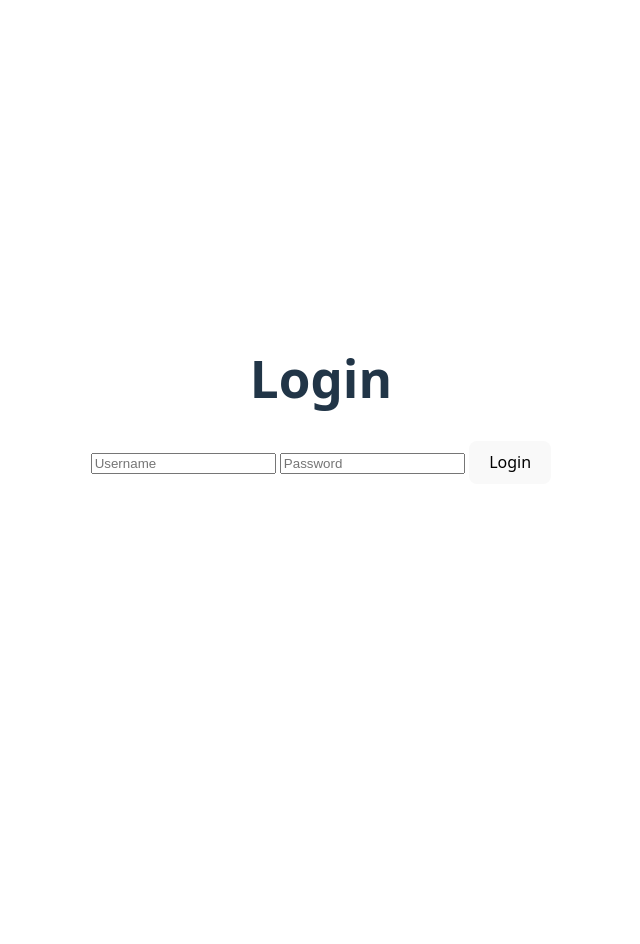
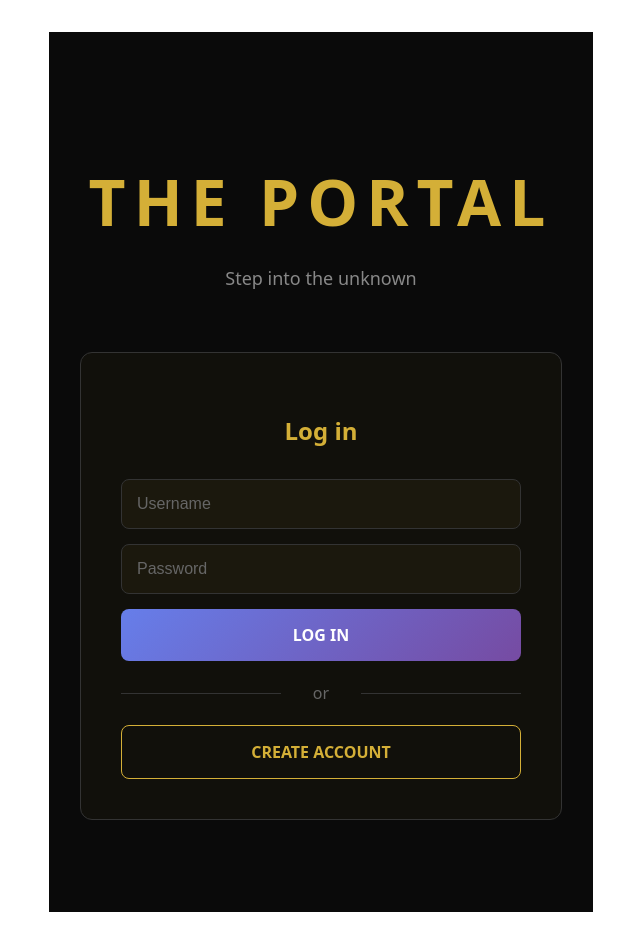
Before and after one commit to Aluna0001/node-exam2026, a Svelte app in the folder client/: page / in a window 1280 px wide. Shown: the whole page, without its empty margins (319-959 px from the left). Before the commit the page ends 800 px from the top, so only its background shows below. Built offline with nearby package versions, Linux system fonts and the light colour scheme; no server answers.

Commit message:
Login frontpage with SignUp button

```diff
--- a/client/src/App.svelte
+++ b/client/src/App.svelte
@@ -1,13 +1,179 @@
 <script>
   import { account } from './stores/auth.js'
-  import LoginForm from './components/LoginForm.svelte'
   import Dashboard from './pages/Dashboard.svelte'
+  import { login } from './services/authService.js'
+  import toastr from 'toastr'
+
+  let showSignup = $state(false)
+  let username = $state('')
+  let password = $state('')
+  let loading = $state(false)
+
+  async function handleLogin(event) {
+    event.preventDefault()
+    loading = true
+
+    const result = await login(username, password)
+
+    if (result.error) {
+      toastr.error(result.error)
+    } else {
+      toastr.success('Login successful!')
+    }
+
+    loading = false
+  }
 </script>
 
 {#if $account}
   <Dashboard />
 {:else}
-  <LoginForm />
+  <div class="landing">
+    <h1>THE PORTAL</h1>
+    <p class="subtitle">Step into the unknown</p>
+
+    <div class="auth-box">
+      <h2>Log in</h2>
+
+      <form onsubmit={handleLogin}>
+        <input
+          type="text"
+          placeholder="Username"
+          bind:value={username}
+          required
+        />
+        <input
+          type="password"
+          placeholder="Password"
+          bind:value={password}
+          required
+        />
+        <button type="submit" disabled={loading}>
+          {loading ? 'Logging in...' : 'LOG IN'}
+        </button>
+      </form>
+
+      <div class="divider">or</div>
+
+      <button class="secondary" onclick={() => showSignup = true}>
+        CREATE ACCOUNT
+      </button>
+    </div>
+  </div>
 {/if}
 
+<style>
+  .landing {
+    min-height: 100vh;
+    background: #0a0a0a;
+    display: flex;
+    flex-direction: column;
+    align-items: center;
+    justify-content: center;
+    padding: 40px;
+  }
+
+  h1 {
+    font-size: 64px;
+    color: #d4af37;
+    margin-bottom: 10px;
+    letter-spacing: 8px;
+  }
+
+  .subtitle {
+    color: #888;
+    font-size: 18px;
+    margin-bottom: 60px;
+  }
+
+  .auth-box {
+    background: rgba(212, 175, 55, 0.03);
+    border: 1px solid #333;
+    border-radius: 12px;
+    padding: 40px;
+    width: 100%;
+    max-width: 400px;
+  }
+
+  h2 {
+    text-align: center;
+    color: #d4af37;
+    margin-bottom: 30px;
+    font-size: 24px;
+  }
+
+  form {
+    display: flex;
+    flex-direction: column;
+    gap: 15px;
+  }
+
+  input {
+    padding: 15px;
+    background: rgba(212, 175, 55, 0.05);
+    border: 1px solid #333;
+    border-radius: 8px;
+    color: #d4af37;
+    font-size: 16px;
+  }
+
+  input::placeholder {
+    color: #666;
+  }
+
+  button {
+    padding: 15px;
+    border: none;
+    border-radius: 8px;
+    cursor: pointer;
+    font-weight: bold;
+    font-size: 16px;
+  }
+
+  button[type="submit"] {
+    background: linear-gradient(135deg, #667eea 0%, #764ba2 100%);
+    color: white;
+  }
+
+  button[type="submit"]:disabled {
+    opacity: 0.5;
+    cursor: not-allowed;
+  }
+
+  .divider {
+    text-align: center;
+    color: #666;
+    margin: 20px 0;
+    position: relative;
+  }
+
+  .divider::before,
+  .divider::after {
+    content: '';
+    position: absolute;
+    top: 50%;
+    width: 40%;
+    height: 1px;
+    background: #333;
+  }
+
+  .divider::before {
+    left: 0;
+  }
+
+  .divider::after {
+    right: 0;
+  }
+
+  .secondary {
+    width: 100%;
+    background: transparent;
+    border: 1px solid #d4af37;
+    color: #d4af37;
+  }
+
+  .secondary:hover {
+    background: rgba(212, 175, 55, 0.1);
+  }
+</style>
 <!-- Routers -->
--- /dev/null
+++ b/client/src/components/SignupForm.svelte
@@ -0,0 +1,119 @@
+<script>
+  let username = $state('')
+  let email = $state('')
+  let password = $state('')
+  let confirmPassword = $state('')
+  let error = $state(null)
+  let loading = $state(false)
+
+  async function handleSignup(event) {
+    event.preventDefault()
+
+    if (password !== confirmPassword) {
+      error = 'Passwords do not match'
+      return
+    }
+
+    if (password.length < 6) {
+      error = 'Password must be at least 6 characters'
+      return
+    }
+
+    loading = true
+    error = null
+
+    console.log('Signing up:', {username, email, password})
+
+    loading = false
+  }
+</script>
+
+<form onsubmit={handleSignup}>
+  <input
+    type="text"
+    placeholder="Username"
+    bind:value={username}
+    autocomplete="username"
+    required
+  />
+
+  <input
+    type="email"
+    placeholder="Email"
+    bind:value={email}
+    autocomplete="email"
+    required
+  />
+
+  <input
+    type="password"
+    placeholder="Password"
+    bind:value={password}
+    autocomplete="new-password"
+    required
+  />
+
+  <input
+    type="password"
+    placeholder="Confirm Password"
+    bind:value={confirmPassword}
+    autocomplete="new-password"
+    required
+  />
+
+  {#if error}
+    <p class="error">{error}</p>
+  {/if}
+
+  <button type="submit" disabled={loading}>
+    {loading ? 'Creating Account...' : 'Sign Up'}
+  </button>
+</form>
+
+<style>
+  form {
+    display: flex;
+    flex-direction: column;
+    gap: 15px;
+    padding: 30px;
+    background: rgba(212, 175, 55, 0.03);
+    border: 1px solid #333;
+    border-top: none;
+    border-radius: 0 0 12px 12px;
+  }
+
+  input {
+    padding: 15px;
+    background: rgba(212, 175, 55, 0.05);
+    border: 1px solid #333;
+    border-radius: 8px;
+    color: #d4af37;
+    font-size: 16px;
+  }
+
+  input::placeholder {
+    color: #666;
+  }
+
+  button {
+    padding: 15px;
+    background: #d4af37;
+    color: #0a0a0a;
+    border: none;
+    border-radius: 8px;
+    cursor: pointer;
+    font-weight: bold;
+    font-size: 16px;
+  }
+
+  button:disabled {
+    opacity: 0.5;
+    cursor: not-allowed;
+  }
+
+  .error {
+    color: #dc3545;
+    text-align: center;
+    margin: 0;
+  }
+</style>
```
